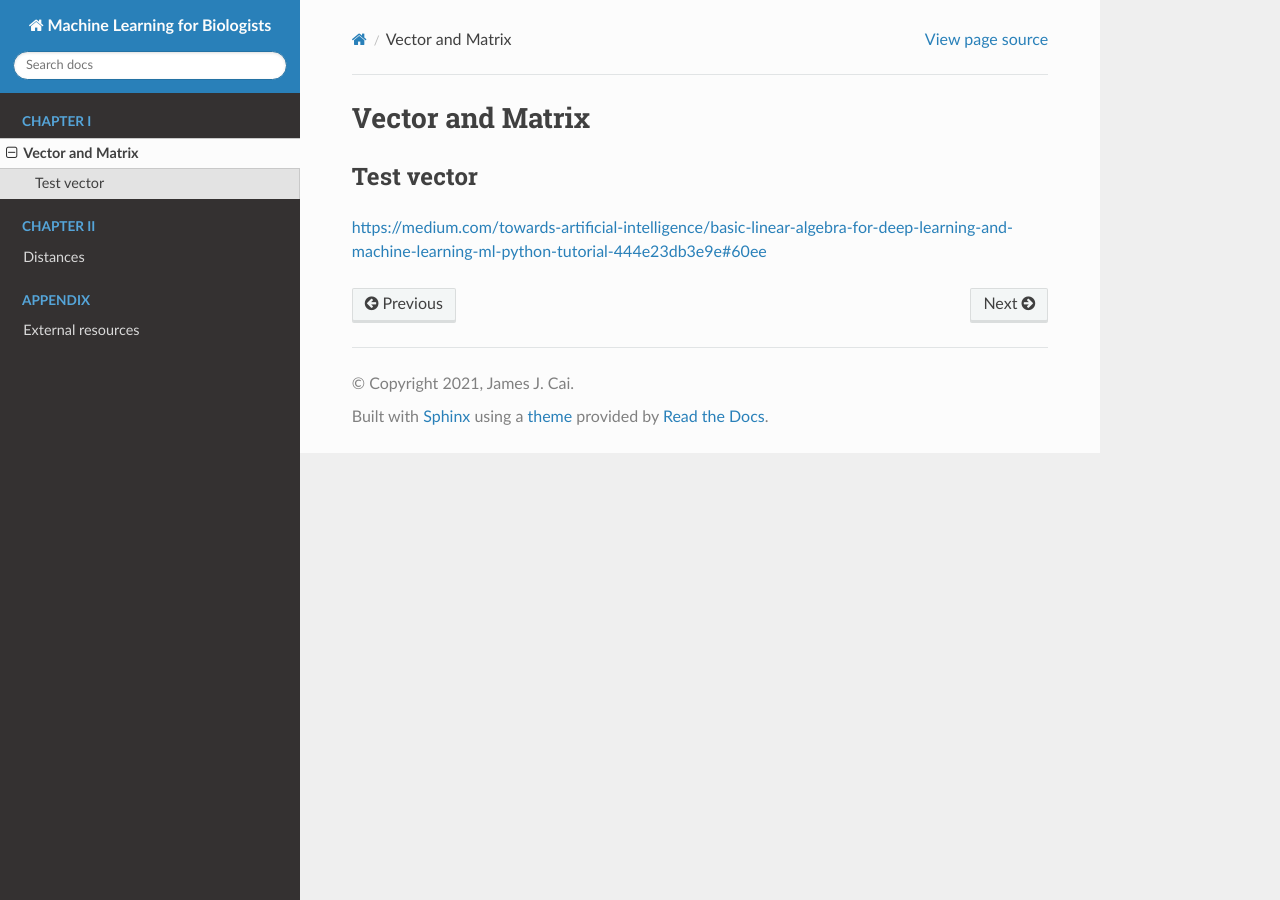
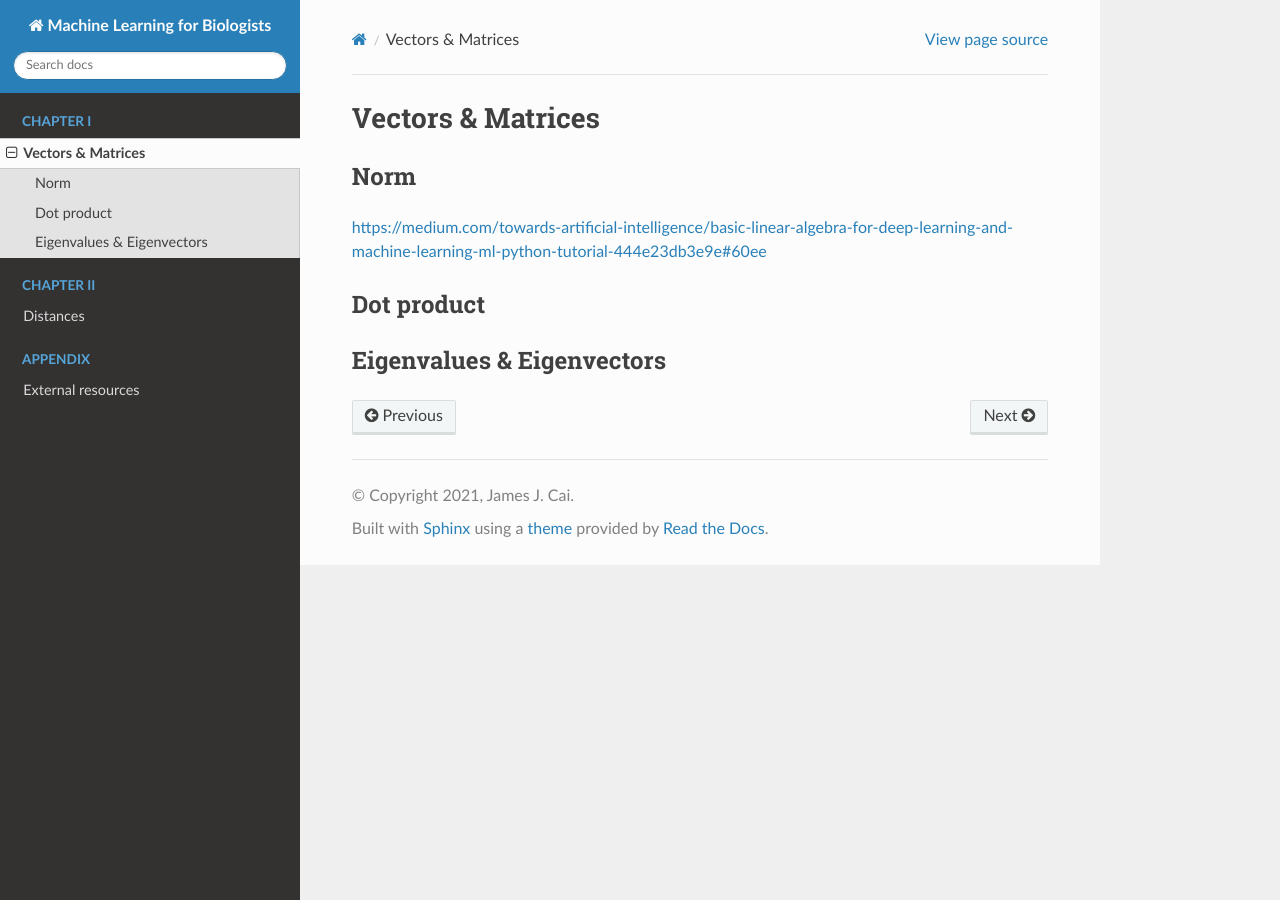
Before and after one commit to jamesjcai/readthedocs_ml4b, a Sphinx documentation site: the page built from docs/chapter1.rst, in a window 1280 px wide. Built offline with Sphinx 7.4.7 and the Read the Docs theme 2.0.0, drawn with Linux system fonts in a browser that asks for light colours.

Commit message:
Update chapter1.rst

```diff
--- a/docs/chapter1.rst
+++ b/docs/chapter1.rst
@@ -1,8 +1,14 @@
 .. _chapter1:
 
-Vector and Matrix
-=================
+Vectors & Matrices
+==================
 
-Test vector
--------------
+Norm
+----
 https://medium.com/towards-artificial-intelligence/basic-linear-algebra-for-deep-learning-and-machine-learning-ml-python-tutorial-444e23db3e9e#60ee
+
+Dot product
+-----------
+
+Eigenvalues & Eigenvectors
+--------------------------
```
